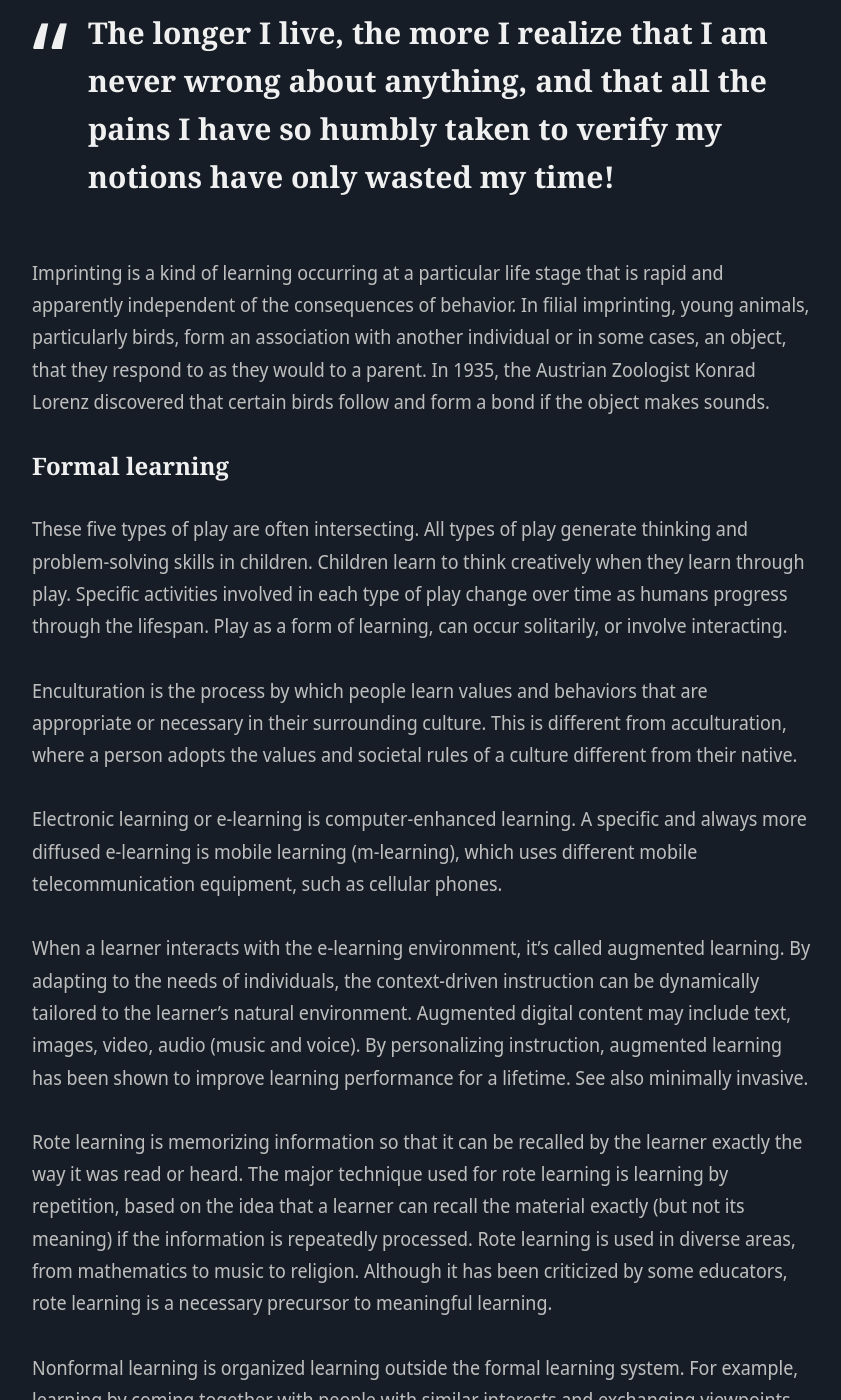
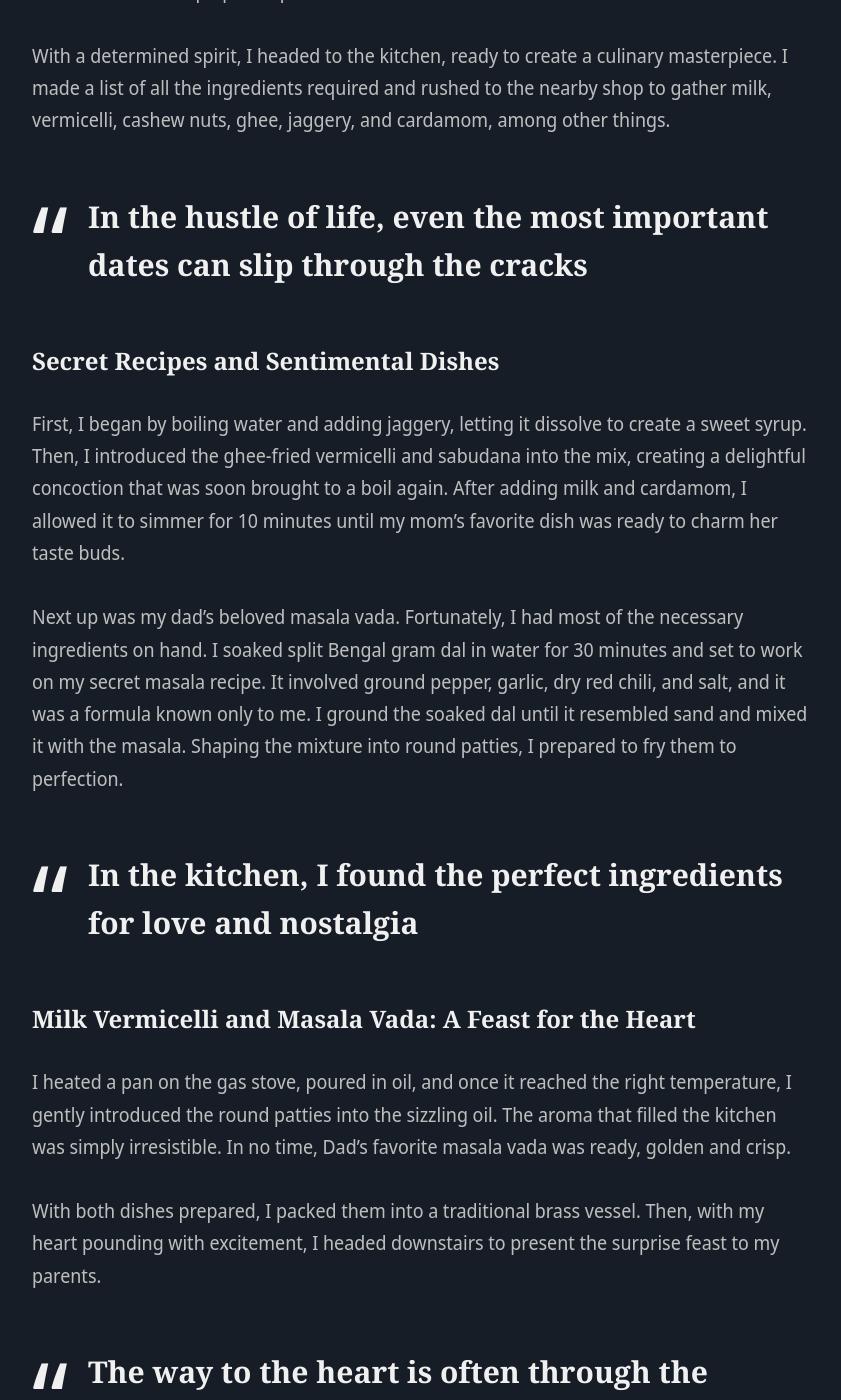
Before and after one commit to PrakasRavichandran/dairy-blog, a Jekyll site: the page built from _posts/2023-09-08-cooking-up-love-a-surprise-feast.markdown, in a window 1280 px wide and 1400 px high, scrolled down 1482 px. Shown: the whole window, without its empty margins (218-1059 px from the left). Built offline with Jekyll 4.4.1, drawn with Linux system fonts in a browser that asks for light colours; nearby versions of some CDN libraries; some of the changed text lies outside the part shown.

Commit message:
Update 2023-09-08-cooking-up-love-a-surprise-feast.markdown

```diff
--- a/_posts/2023-09-08-cooking-up-love-a-surprise-feast.markdown
+++ b/_posts/2023-09-08-cooking-up-love-a-surprise-feast.markdown
@@ -1,46 +1,52 @@
 ---
 layout: post
-title:  You only live once, but if you do it right, once is enough
-description: These complex processes, called physiological functions, have underlying physical and chemical bases, as well as signaling and control mechanisms that are essential to maintaining life.
-date:   2023-09-08 22:08:35 +0300
+title:  Cooking Up Love A Surprise Feast for Mom and Dad's Special Day
+description:  On September 11, 2022, I woke up to the realization that it was my mom and dad's wedding anniversary.
+date:   2023-09-08 22:15:35 +0300
 author: prakash
-image:  '/images/12.jpg'
-tags:   [productivity]
-tags_color: '#618770'
+image:  '/images/01.jpg'
+video_embed: false
+tags:  [cooking]
+tags_color: '#ff9a03'
 featured: true
 ---
-In operant conditioning, a reinforcement (by reward) or instead a punishment is given after a given behavior, changing the frequency and/or form of that behavior. Stimulus present when the behavior/consequence occurs come to control these behavior modifications.
 
-Observational learning is learning that occurs through observing the behavior of others. It is a form of social learning which takes various forms, based on various processes. In humans, this form of learning seems to not need reinforcement to occur, but instead, requires a social model such as a parent, sibling, friend, or teacher with surroundings.
+### A Forgotten Date, A Whirlwind Surprise
 
-> The longer I live, the more I realize that I am never wrong about anything, and that all the pains I have so humbly taken to verify my notions have only wasted my time!
+On September 11, 2022, I woke up to the realization that it was my mom and dad's wedding anniversary. The date had somehow slipped my mind, and panic set in as I scrambled to make their day special.
 
-Imprinting is a kind of learning occurring at a particular life stage that is rapid and apparently independent of the consequences of behavior. In filial imprinting, young animals, particularly birds, form an association with another individual or in some cases, an object, that they respond to as they would to a parent. In 1935, the Austrian Zoologist Konrad Lorenz discovered that certain birds follow and form a bond if the object makes sounds.
+My dad's love for masala vada and my mom's adoration for milk vermicelli pudding, a famous Tamil liquid sweet, were the inspiration I needed. I decided to take matters into my own hands and whip up a surprise feast for them.
 
-### Formal learning
+With a determined spirit, I headed to the kitchen, ready to create a culinary masterpiece. I made a list of all the ingredients required and rushed to the nearby shop to gather milk, vermicelli, cashew nuts, ghee, jaggery, and cardamom, among other things.
 
-These five types of play are often intersecting. All types of play generate thinking and problem-solving skills in children. Children learn to think creatively when they learn through play. Specific activities involved in each type of play change over time as humans progress through the lifespan. Play as a form of learning, can occur solitarily, or involve interacting.
+>In the hustle of life, even the most important dates can slip through the cracks
 
-Enculturation is the process by which people learn values and behaviors that are appropriate or necessary in their surrounding culture. This is different from acculturation, where a person adopts the values and societal rules of a culture different from their native.
+### Secret Recipes and Sentimental Dishes
 
-Electronic learning or e-learning is computer-enhanced learning. A specific and always more diffused e-learning is mobile learning (m-learning), which uses different mobile telecommunication equipment, such as cellular phones.
+First, I began by boiling water and adding jaggery, letting it dissolve to create a sweet syrup. Then, I introduced the ghee-fried vermicelli and sabudana into the mix, creating a delightful concoction that was soon brought to a boil again. After adding milk and cardamom, I allowed it to simmer for 10 minutes until my mom's favorite dish was ready to charm her taste buds.
 
-When a learner interacts with the e-learning environment, it's called augmented learning. By adapting to the needs of individuals, the context-driven instruction can be dynamically tailored to the learner's natural environment. Augmented digital content may include text, images, video, audio (music and voice). By personalizing instruction, augmented learning has been shown to improve learning performance for a lifetime. See also minimally invasive.
+Next up was my dad's beloved masala vada. Fortunately, I had most of the necessary ingredients on hand. I soaked split Bengal gram dal in water for 30 minutes and set to work on my secret masala recipe. It involved ground pepper, garlic, dry red chili, and salt, and it was a formula known only to me. I ground the soaked dal until it resembled sand and mixed it with the masala. Shaping the mixture into round patties, I prepared to fry them to perfection.
 
-Rote learning is memorizing information so that it can be recalled by the learner exactly the way it was read or heard. The major technique used for rote learning is learning by repetition, based on the idea that a learner can recall the material exactly (but not its meaning) if the information is repeatedly processed. Rote learning is used in diverse areas, from mathematics to music to religion. Although it has been criticized by some educators, rote learning is a necessary precursor to meaningful learning.
+>In the kitchen, I found the perfect ingredients for love and nostalgia
 
-Nonformal learning is organized learning outside the formal learning system. For example, learning by coming together with people with similar interests and exchanging viewpoints, in clubs or in (international) youth organizations, workshops.
+### Milk Vermicelli and Masala Vada: A Feast for the Heart
 
-Informal learning is less structured than "nonformal" one. It may occur through the experience of day-to-day situations (for example, one would learn to look ahead while walking because of the danger inherent in not paying attention to where one is going). It is learning from life, during a meal at the table with parents, play, exploring, etc.
+I heated a pan on the gas stove, poured in oil, and once it reached the right temperature, I gently introduced the round patties into the sizzling oil. The aroma that filled the kitchen was simply irresistible. In no time, Dad's favorite masala vada was ready, golden and crisp.
 
-> Sing like no one’s listening, love like you’ve never been hurt, dance like nobody’s watching, and live like it’s heaven on earth.
+With both dishes prepared, I packed them into a traditional brass vessel. Then, with my heart pounding with excitement, I headed downstairs to present the surprise feast to my parents.
 
-The educational system may use a combination of formal, informal, and nonformal learning methods. The UN and EU recognize these different forms of learning (cf. links below). In some schools, students can get points that count in the formal-learning systems if they get work done in informal-learning circuits. They may be given time to assist international youth workshops and training courses, on the condition they prepare, contribute, share, and can prove this offered valuable new insight, helped to acquire new skills, a place to experience.
+>The way to the heart is often through the stomach, and I had two hearts to please
 
-### Internal factors
+### A Surprise Unveiled: Tears of Joy and Laughter
 
-Play, as it pertains to humans as a form of learning is central to a child's learning and development. Through play, children learn social skills such as sharing and collaboration. Children develop emotional skills such as learning to deal with the emotion of anger, through play activities. As a form of learning, play also facilitates the development of thinking and language skills in children.
+Curious, they asked, "What's all this?" I simply said, "Open it." As they unveiled the contents of the brass vessel, their faces lit up with surprise and delight. Mom and Dad shared smiles and even a few tears of joy. I embraced my mom, and together we wished them a happy anniversary, feeling the warmth of their love.
 
-Transfer of learning is the application of skill, knowledge or understanding to resolve a novel problem or situation that happens when certain conditions are fulfilled. Research indicates that learning transfer is infrequent; most common when "... cued, primed, and guided..." and has sought to clarify what it is, and how it might be promoted through.
+Not wanting the delicious food to go to waste, I decided to share it with our farm laborers. They were astounded by the culinary delights and showered me with compliments, saying, "Your future wife will be lucky to have such a talented cook." I even gave some extra masala vada to one of the workers, earning a round of applause for my generosity.
 
-In incidental teaching learning is not planned by the instructor or the student, it occurs as a byproduct of another activity — an experience, observation, self-reflection, interaction, unique event, or common routine task. This learning happens in addition to or apart from the instructor's plans and the student's expectations. An example of incidental teaching.
+>In sharing the feast, I discovered that love multiplies when you give from the heart
+
+### From Generosity to Blessings: A Celebration of Love
+
+They later shared the heartwarming story of what I had done for my parents' wedding anniversary with  my relatives, grandma's friends, my neighbours. Laughter and tears were shared, and it became a cherished memory, reminding us all that sometimes the best surprises are those that come from the heart.
+
+>In the whirlwind of life, sometimes the best surprises come when you least expect them.
```
